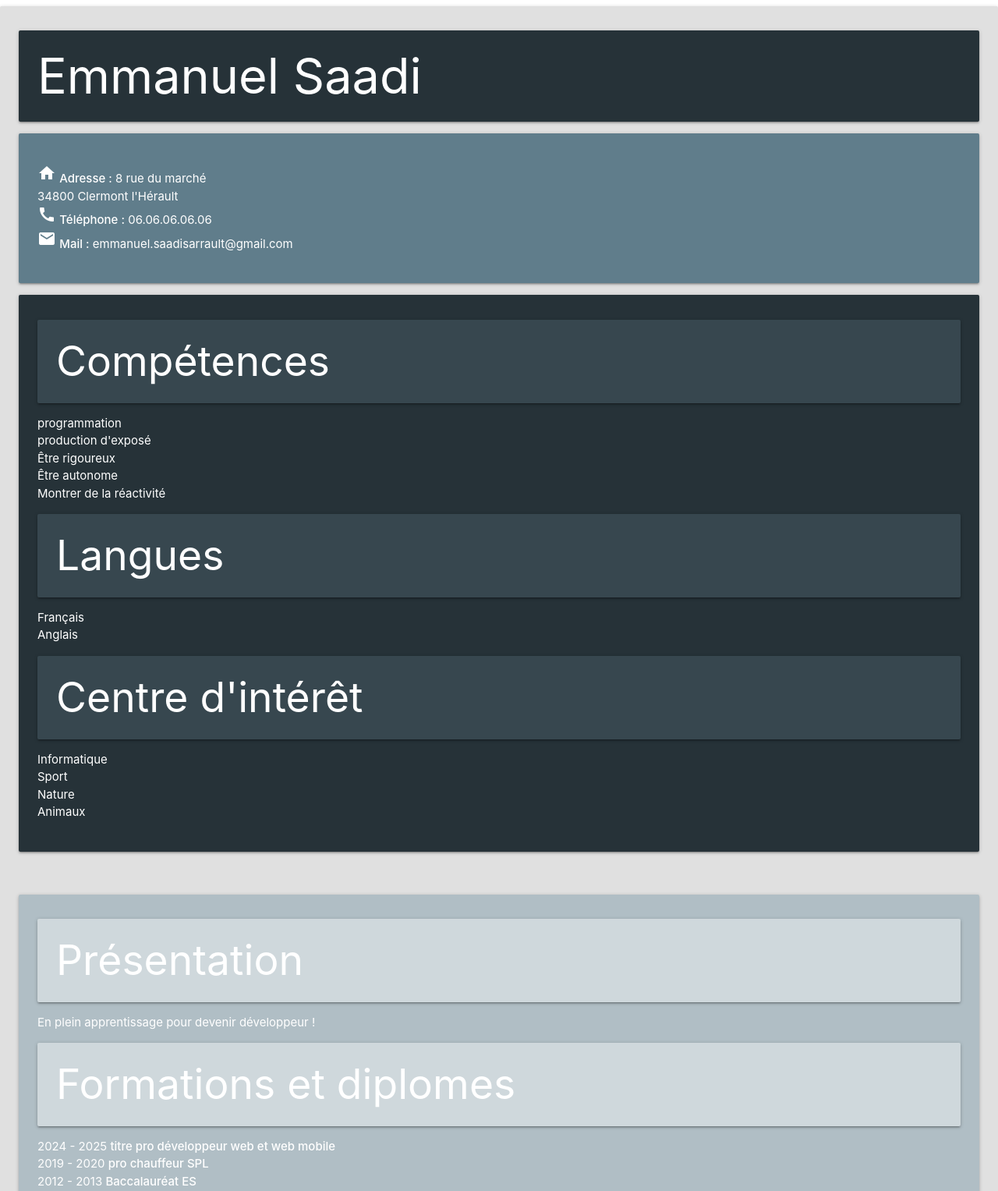
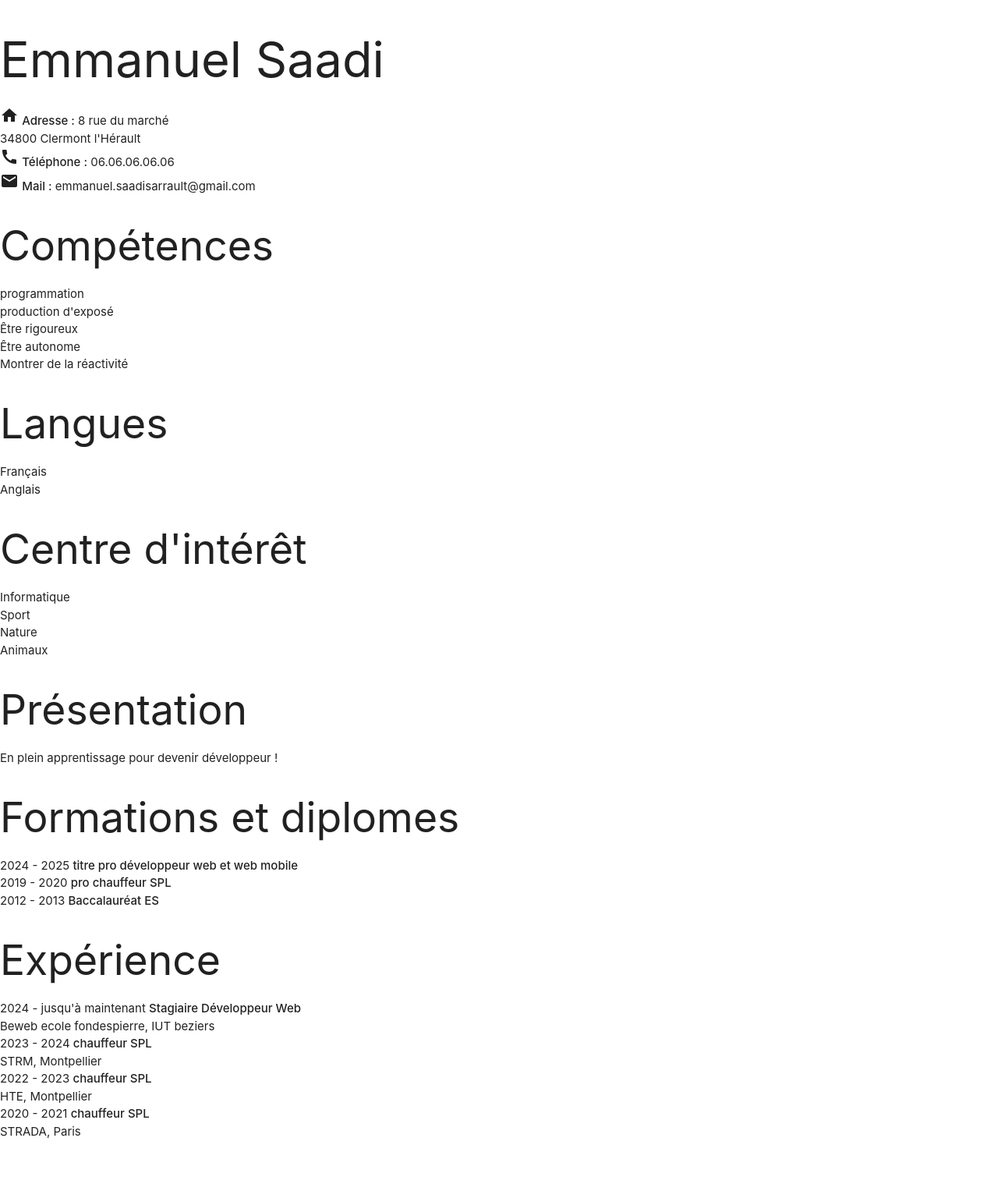
Before and after one commit to Numazer/CV, a plain HTML site: page css/index.html in a window 1280 px wide. Shown: the top 1527 px of the page at 78% size. After the commit the page ends 1477 px from the top, so only its background shows below. Drawn offline with Linux system fonts and the light colour scheme.

Commit message:
refonte CV

```diff
--- a/css/index.html
+++ b/css/index.html
@@ -14,17 +14,10 @@
       <!--Let browser know website is optimized for mobile-->
    </head>
    <body>
-        <div class="card-panel grey lighten-2">
-    <div class="row">
-    <div class="col4">
-        <h1 class="card-panel blue-grey darken-4">
-            <div class="white-text">
+        <h1>
                 <span id="prenom">Emmanuel</span>
                 <span id="nom">Saadi</span>
-            </div>
         </h1>
-            <div class="card-panel blue-grey">
-            <div class="white-text">
                 <ul>
                     <li>
                     <i class="material-icons">home</i>
@@ -42,14 +35,11 @@
                     emmanuel.saadisarrault@gmail.com
                     </li>
                 </ul>
-            </div>
-            </div>
 
-    <main class="row">
-            <div class="card-panel  blue-grey darken-4">
-            <div class="white-text">
+    <main>
+
                 <article>
-                    <h2 class="card-panel blue-grey darken-3">Compétences</h2>
+                    <h2>Compétences</h2>
                         <p>
                         programmation<br>
                         production d'exposé<br>
@@ -60,7 +50,7 @@
                 </article>
 
                 <article>
-                    <h2 class="card-panel blue-grey darken-3">Langues</h2>
+                    <h2>Langues</h2>
                         <p>
                         Français<br>
                         Anglais
@@ -68,7 +58,7 @@
                 </article>
 
                 <article>
-                    <h2 class="card-panel blue-grey darken-3">Centre d'intérêt</h2>
+                    <h2>Centre d'intérêt</h2>
                         <p class="noBorder">
                         Informatique<br>
                         Sport<br>
@@ -76,22 +66,16 @@
                         Animaux
                         </p>
                 </article>
-            </div>
-            </div>
+
         </section>
-    </div>
-    </div>
-    <div class="row">
-    <div class="col8">
+
         <section>
-            <div class="card-panel  #b0bec5 blue-grey lighten-3">
-                <div class="white-text">
                 <article>
-                    <h2 class="card-panel blue-grey lighten-4">Présentation</h2>
+                    <h2>Présentation</h2>
                     <p>En plein apprentissage pour devenir développeur !</p>
                 </article>
                 <article>
-                    <h2 class="card-panel blue-grey lighten-4">Formations et diplomes</h2>
+                    <h2>Formations et diplomes</h2>
                     <ul>
                         <li class="exp">
                             <span class="periode">2024 - 2025</span>
@@ -107,7 +91,7 @@
                     </ul>
                 </article>
                 <article">
-                    <h2 class="card-panel blue-grey lighten-4">Expérience</h2>
+                    <h2>Expérience</h2>
                     <ul class="top10">
                         <li class="exp">
                             <span class="periode">2024 - jusqu'à maintenant</span>
@@ -127,12 +111,9 @@
                         </li>
                     </ul>
                 </article>
-            </div>
-             </div>
         </section>
     </main>
-    </div>
-    </div>
+
         <!--JavaScript at end of body for optimized loading-->
         <script type="text/javascript" src="materialize.js"></script>
         </div>
```
